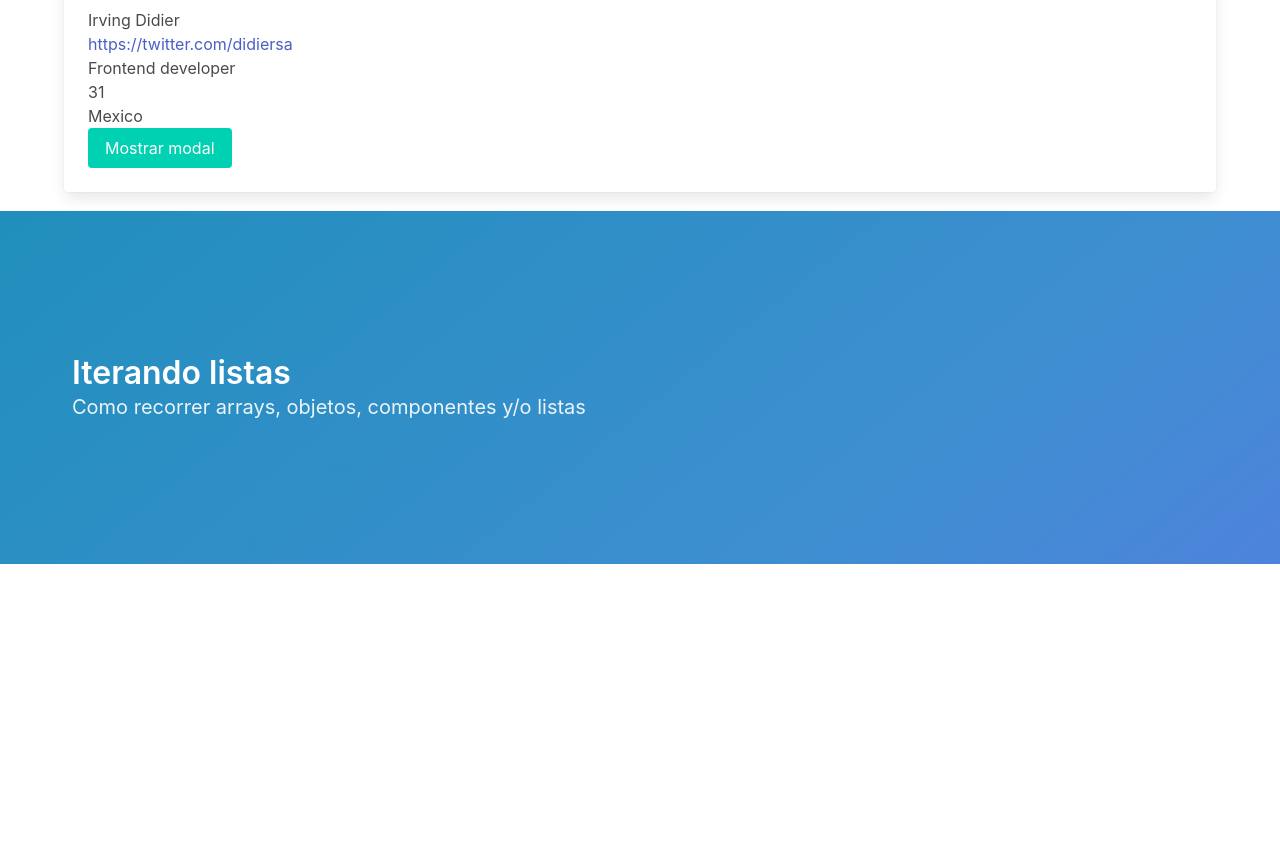
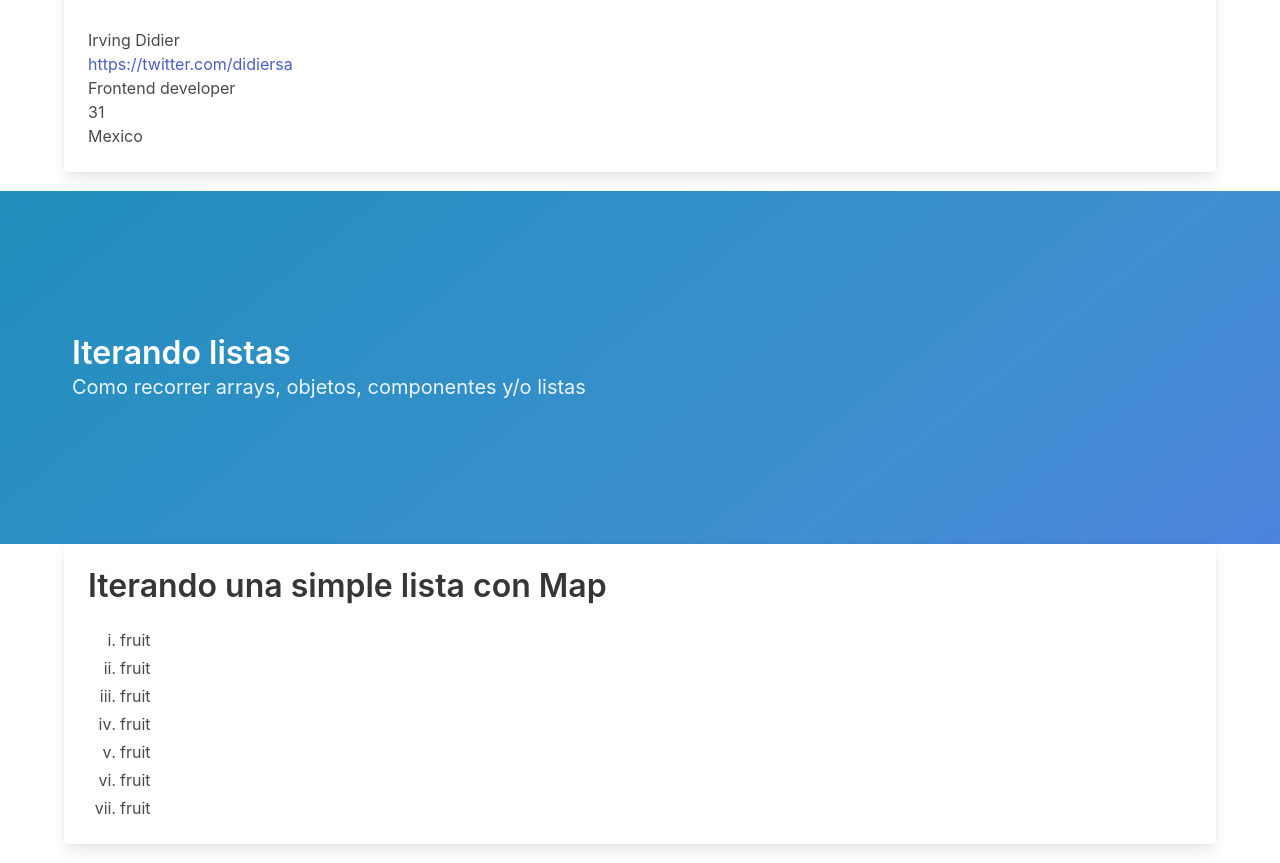
Before and after one commit to bider88/basic-react, a React (Create React App) app: page / in a window 1280 px wide. Shown: the part 3087-3950 px from the top of the page. Before the commit the page ends 3651 px from the top, so only its background shows below. Built offline with nearby package versions, Linux system fonts and the light colour scheme.

Commit message:
Iterando una lista con map

```diff
--- a/src/App.js
+++ b/src/App.js
@@ -13,6 +13,7 @@ import PortalModal from './components/PortalModal';
 import PropTypes from './components/ValidPropTypes';
 import SectionComponent from './components/common/SectionComponent';
 import NavComponent from './components/common/NavComponent';
+import IterateLists from './components/IterateLists';
 
 function App() {
 
@@ -51,7 +52,7 @@ function App() {
       </div>
       <SectionComponent type='info' title='Iterando listas' subtitle='Como recorrer arrays, objetos, componentes y/o listas' medium bold/>
       <div className='container'>
-
+        <IterateLists/>
       </div>
     </div>
   );
--- a/src/components/Fragment/Fragment.js
+++ b/src/components/Fragment/Fragment.js
@@ -24,10 +24,12 @@ export default class Fragment extends Component {
       <div className='card'>
         <div className='card-content'>
           <p className='title'>Elementos sin etiquetas con Fragment</p>
-          <ol type="1">
-            <Devices></Devices>
-            <Office></Office>
-          </ol>
+          <div className="content">
+            <ol type="1">
+              <Devices></Devices>
+              <Office></Office>
+            </ol>
+          </div>
         </div>
       </div>
     )
--- /dev/null
+++ b/src/components/IterateLists/IterateLists.js
@@ -0,0 +1,13 @@
+import React from 'react'
+import SimpleIterate from './SimpleIterate'
+
+export default class IterateLists extends React.Component {
+  render() {
+    return (
+      <div>
+        { /* Iterando una simple lista con Map */ }
+        <SimpleIterate/>
+      </div>
+    )
+  }
+}
--- /dev/null
+++ b/src/components/IterateLists/SimpleIterate/SimpleIterate.js
@@ -0,0 +1,31 @@
+import React from 'react'
+
+const fruits = [
+  'Mango',
+  'Piña',
+  'Uva',
+  'Mamey',
+  'Guanabana',
+  'Maracuya',
+  'Kiwi',
+]
+
+export default class SimpleIterate extends React.Component {
+
+  render() {
+    return (
+      <div className='card'>
+        <div className='card-content'>
+          <p className='title'>Iterando una simple lista con Map</p>
+          <div className="content">
+            <ol type="i">
+              {
+                fruits.map( fruit => <li>fruit</li> )
+              }
+            </ol>
+          </div>
+        </div>
+      </div>
+    )
+  }
+}
--- /dev/null
+++ b/src/components/IterateLists/SimpleIterate/index.js
@@ -0,0 +1 @@
+export { default } from './SimpleIterate'
--- /dev/null
+++ b/src/components/IterateLists/index.js
@@ -0,0 +1 @@
+export { default } from './IterateLists'
--- a/src/components/ValidPropTypes/ValidPropTypes.js
+++ b/src/components/ValidPropTypes/ValidPropTypes.js
@@ -42,7 +42,6 @@ export default class ValidPropTypes extends React.Component {
           <p>{ bio }</p>
           <p>{ age }</p>
           <p>{ country }</p>
-          <button className='button is-primary' onClick= { this.greeting }>Mostrar modal</button>
         </div>
       </div>
     )
--- a/src/components/common/SectionComponent/SectionComponent.js
+++ b/src/components/common/SectionComponent/SectionComponent.js
@@ -3,7 +3,6 @@ import React from 'react'
 export default class SectionComponent extends React.Component {
   render() {
     const sectionClass = `hero ${ this.props.medium && 'is-medium' } ${ 'is-' + this.props.type } ${ this.props.bold && 'is-bold' }`
-    console.log('sectionClass', sectionClass)
     return (
       <section className={sectionClass}>
         <div className='hero-body'>
```
